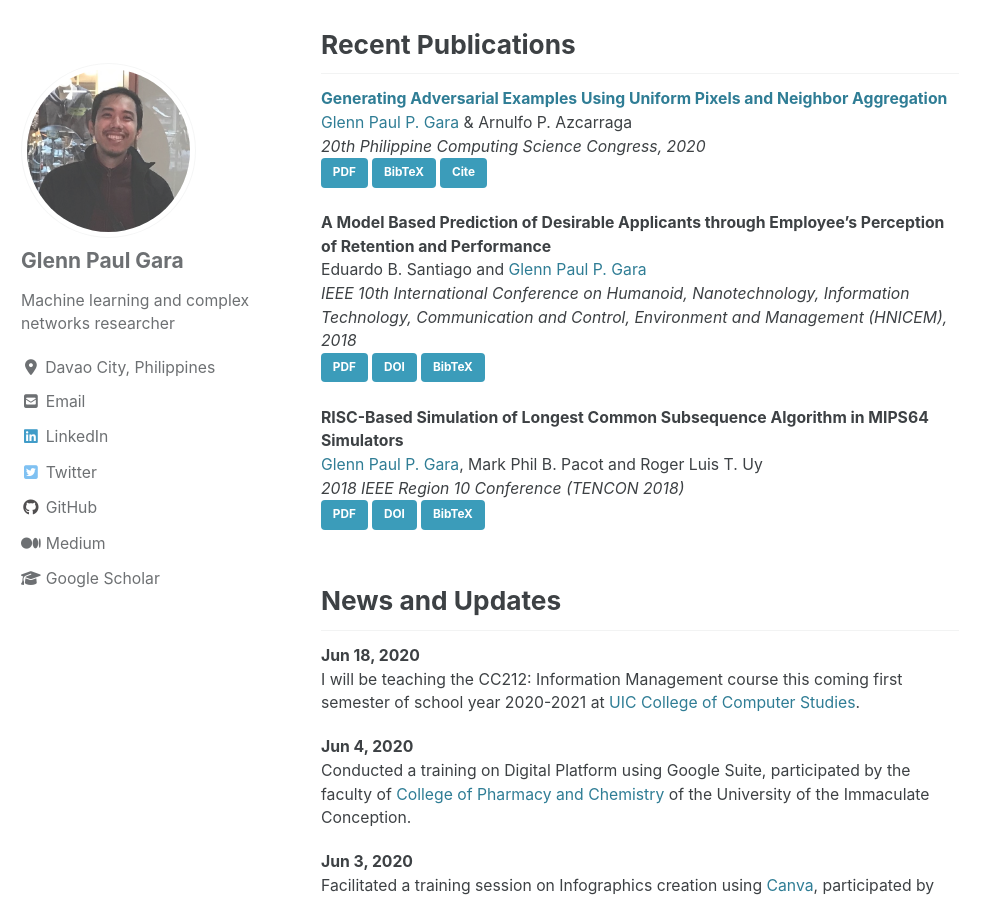
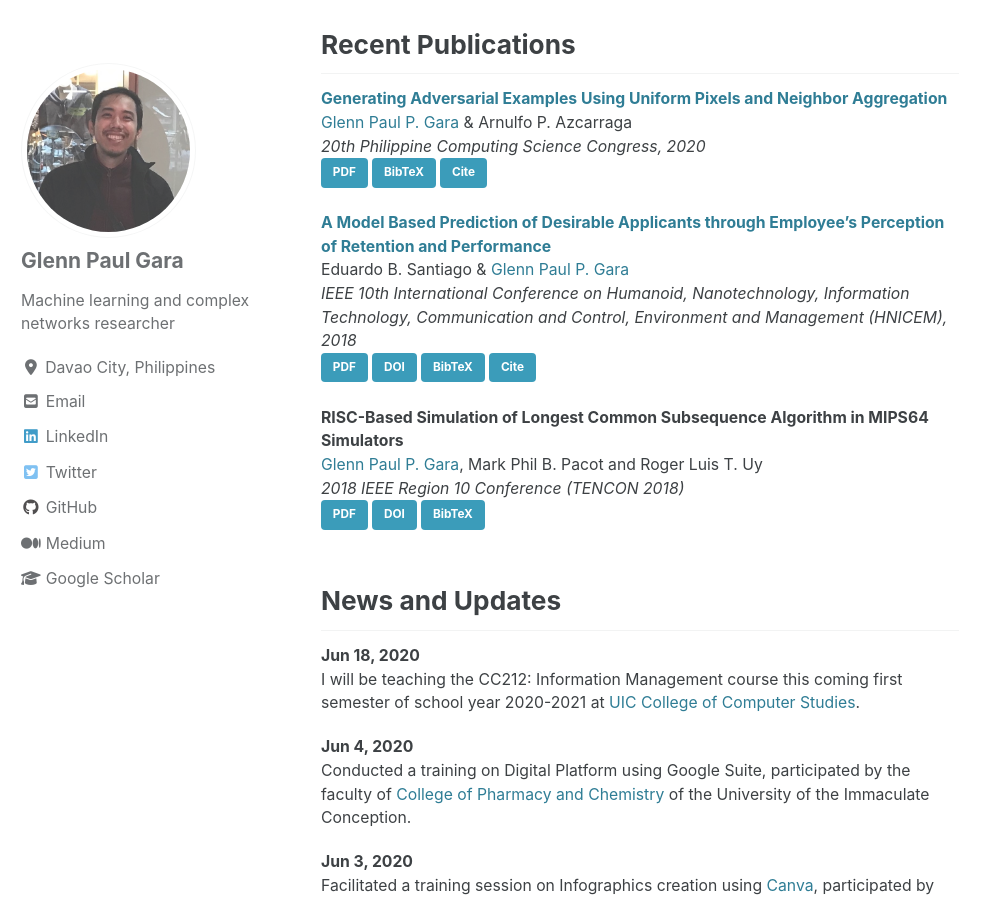
Before and after one commit to glenngara/glenngara.github.io, a Jekyll site: the page built from _pages/home.md, in a window 1280 px wide and 900 px high, scrolled down 480 px. Shown: the whole window, without its empty margins (0-1001 px from the left). Built offline with Jekyll 4.4.1, drawn with Linux system fonts in a browser that asks for light colours; cached includes are drawn as plain includes; nearby versions of some CDN libraries.

Commit message:
Edited content

```diff
--- a/_pages/home.md
+++ b/_pages/home.md
@@ -20,12 +20,13 @@ Recent Publications
 <a href="/publications/generating-adversarial-examples#bibtex" class="btn btn--info">BibTeX</a>
 <a href="/publications/generating-adversarial-examples#cite" class="btn btn--info">Cite</a>
 
-**A Model Based Prediction of Desirable Applicants through Employee’s Perception of Retention and Performance**
-Eduardo B. Santiago and [Glenn Paul P. Gara](/)
+[**A Model Based Prediction of Desirable Applicants through Employee’s Perception of Retention and Performance**](/publications/desirable-applicants-prediction/)
+Eduardo B. Santiago & [Glenn Paul P. Gara](/)
 *IEEE 10th International Conference on Humanoid, Nanotechnology, Information Technology, Communication and Control, Environment and Management (HNICEM), 2018*
-<a href="/assets/files/publications/santiago2018_amodelbased.pdf" class="btn btn--info">PDF</a>
-<a href="https://doi.org/10.1109/HNICEM.2018.8666397" class="btn btn--info">DOI</a>
-<a href="" class="btn btn--info">BibTeX</a>
+<a href="/assets/files/publications/desirable-applicants-prediction/santiago2018_amodelbased.pdf" class="btn btn--info">PDF</a>
+<a href="10.1109/HNICEM.2018.8666397" class="btn btn--info">DOI</a>
+<a href="/publications/desirable-applicants-prediction#bibtex" class="btn btn--info">BibTeX</a>
+<a href="/publications/desirable-applicants-prediction#cite" class="btn btn--info">Cite</a>
 
 **RISC-Based Simulation of Longest Common Subsequence Algorithm in MIPS64 Simulators**
 [Glenn Paul P. Gara](/), Mark Phil B. Pacot and Roger Luis T. Uy
```
